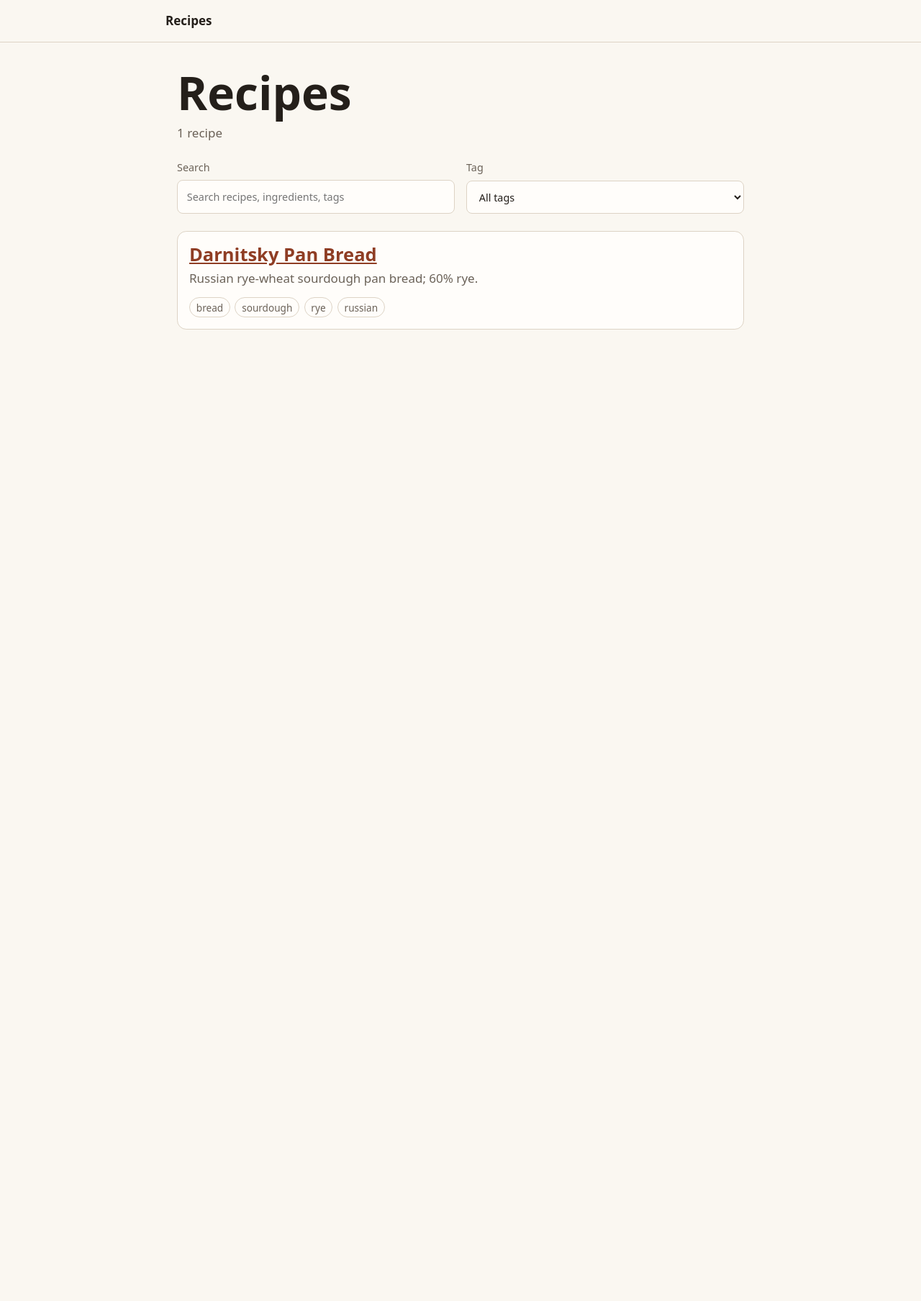
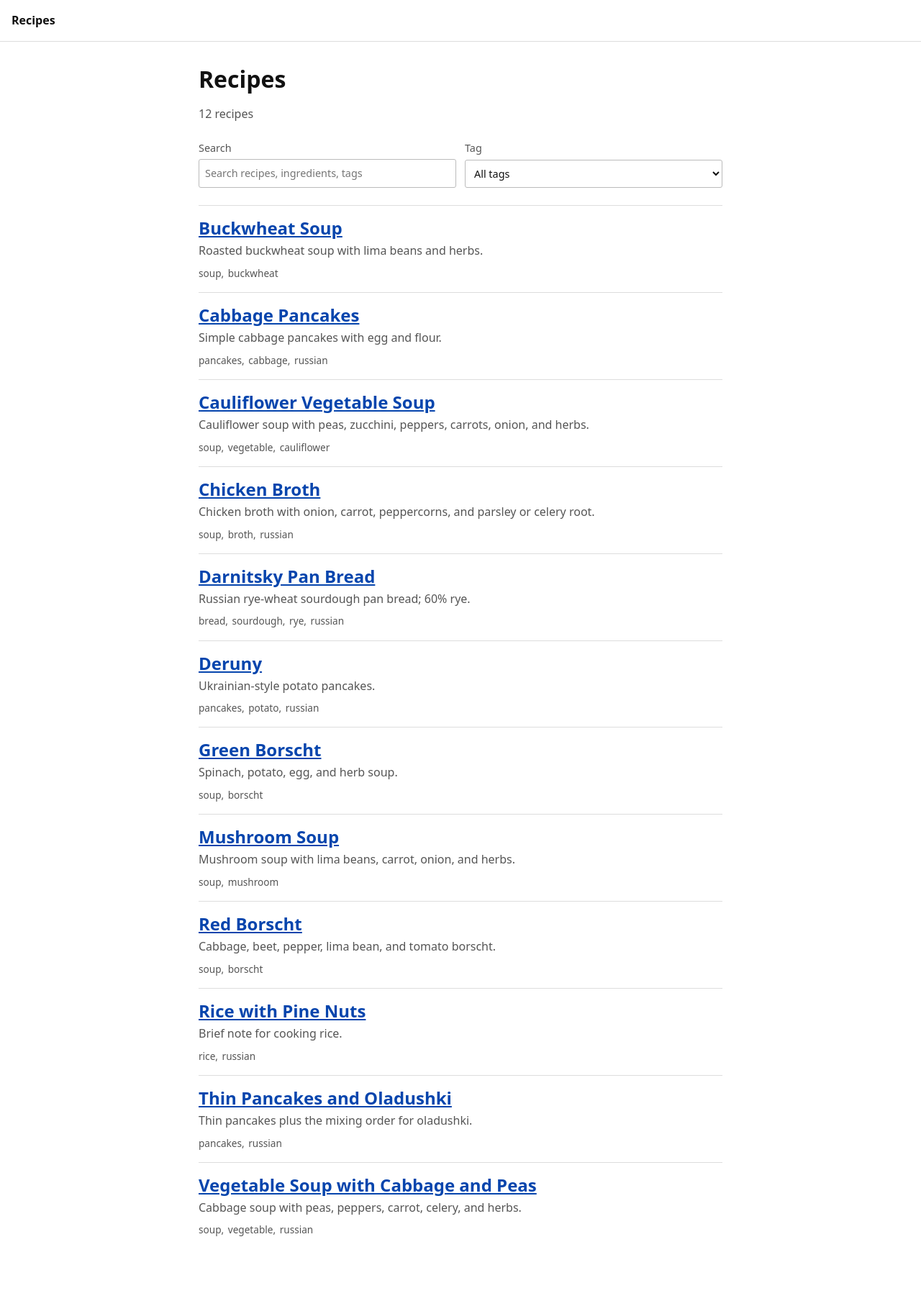
Before and after one commit to simon-parker/recipes, a Jekyll site: the page built from index.html, in a window 1280 px wide. Shown: the whole page at 72% size. Built offline with Jekyll 4.4.1, drawn with Linux system fonts in a browser that asks for light colours; before the commit the page ends 900 px from its top, so only the background shows below that.

Commit message:
Add Drive recipes and language toggle

```diff
--- /dev/null
+++ b/_recipes/buckwheat-soup.md
@@ -0,0 +1,28 @@
+---
+title: Buckwheat Soup
+description: Roasted buckwheat soup with lima beans and herbs.
+tags:
+  - soup
+  - buckwheat
+source: https://docs.google.com/document/d/15b2WoQIWpv6JxKAgbKfmfD4KqxnPsUaAn2f7pXN0BVc/edit
+---
+
+## Ingredients
+
+- 1/2 cup roasted buckwheat groats
+- 2 containers frozen lima beans
+- 1 medium onion
+- 1 medium carrot
+- Vegetable flavor cubes, or vegetable stock
+- 1 bunch parsley
+- 1 bunch dill
+
+## Recipe
+
+1. Fill a pot with water, or vegetable stock, and set over high heat.
+2. Cook buckwheat until almost done.
+3. When the pot is near boiling, add lima beans and cooked buckwheat.
+4. Sauté onions and carrots.
+5. Once the pot boils, add the sautéed vegetables and flavor cubes, if using.
+6. Cover, reduce heat to low, and cook 15–20 minutes.
+7. Turn off the heat and add parsley and dill.
--- /dev/null
+++ b/_recipes/cabbage-pancakes.md
@@ -0,0 +1,48 @@
+---
+title: Cabbage Pancakes
+description: Simple cabbage pancakes with egg and flour.
+tags:
+  - pancakes
+  - cabbage
+  - russian
+source: https://docs.google.com/document/d/1Q66IGvkgBa4eOFZYO1Z6dAVfIkgdF1cwfE15BcSIsD8/edit
+languages:
+  - code: en
+    label: English
+  - code: ru
+    label: Русский
+---
+
+<section data-language="en" markdown="1">
+
+## Ingredients
+
+- Cabbage, thinly sliced
+- Salt
+- 1–2 eggs
+- Pepper
+- Flour, enough to thicken
+
+## Recipe
+
+1. Thinly slice cabbage.
+2. Add salt and mix.
+3. Add eggs and pepper; mix.
+4. Add flour until thick enough.
+5. Fry as pancakes.
+
+</section>
+
+<section data-language="ru" markdown="1" hidden>
+
+## Оригинал
+
+Тонко нарезать капусту
+Добавить соли
+Смешать
+1-2 яйца
+Добавить перец
+Смешать
+Муку гля густоты
+
+</section>
--- /dev/null
+++ b/_recipes/cauliflower-vegetable-soup.md
@@ -0,0 +1,40 @@
+---
+title: Cauliflower Vegetable Soup
+description: Cauliflower soup with peas, zucchini, peppers, carrots, onion, and herbs.
+tags:
+  - soup
+  - vegetable
+  - cauliflower
+source: https://docs.google.com/document/d/1U2DHpw9P4D2oJMSiqu8RjpR0tVBL04hcpLntWSMzzc0/edit
+---
+
+## Ingredients
+
+- 2/3 head cauliflower
+- 1 1/2 bags frozen green peas
+- 1 zucchini
+- 2 bell peppers, any color
+- 2 medium carrots
+- 1 onion
+- Parsley and dill
+- 1 chicken flavor cube
+- Olive oil
+- Salt
+
+## Recipe
+
+1. Fill a large bowl with water to collect vegetables.
+2. Discard cauliflower leaves, cut cauliflower into medium pieces, and add to the bowl.
+3. Peel and cut zucchini into medium pieces; add to the bowl.
+4. Cut bell peppers into small pieces; add to the bowl.
+5. Finely chop parsley and dill; set aside.
+6. Finely chop onion. Slice carrots thinly.
+7. Add a spoon of olive oil to a skillet over medium heat.
+8. Add onion. Once transparent, add carrots. Stir occasionally.
+9. Add water and the bowl contents to a pot over medium-high heat.
+10. Add crushed chicken flavor cube.
+11. When the pot begins to boil, the carrots should be cooked through and orange color should have spread.
+12. Add skillet contents to the pot, including the oil. Reduce heat to low.
+13. When cauliflower is ready, about 20 minutes, add frozen peas.
+14. Salt to taste.
+15. Add parsley and dill, then turn off the heat.
--- /dev/null
+++ b/_recipes/chicken-broth.md
@@ -0,0 +1,59 @@
+---
+title: Chicken Broth
+description: Chicken broth with onion, carrot, peppercorns, and parsley or celery root.
+tags:
+  - soup
+  - broth
+  - russian
+source: https://docs.google.com/document/d/1OoRbPzMXywps_KP633b8GDTnE0eNntoS4v69eNO7ms0/edit
+languages:
+  - code: en
+    label: English
+  - code: ru
+    label: Русский
+---
+
+<section data-language="en" markdown="1">
+
+## Ingredients
+
+- 5–6 organic chicken legs/feet, or 1/2 chicken
+- 1 large onion
+- Black peppercorns
+- 2 medium carrots
+- Parsley root or celery root, about the size of a small carrot
+- Bouillon cube or salt
+
+## Recipe
+
+1. Soak chicken in cold water. If extra feet have claws, cut them off. Keep fat separate.
+2. Put meat and feet in a pot with fresh water. Bring the first broth to a boil.
+3. Drain, rinse with hot water, and let water drain off.
+4. Bring filtered water to a boil in a large kettle or pot.
+5. Peel/clean onion, carrots, and parsley or celery root.
+6. Pour hot water over the chicken. Keep the lid slightly open throughout cooking.
+7. Skim foam as it forms. When foam stops forming, add vegetables in pieces.
+8. When it reaches a boil, reduce to low and simmer partly covered for at least 1 hour.
+9. Add bouillon cube or salt.
+
+</section>
+
+<section data-language="ru" markdown="1" hidden>
+
+## БУЛЬОН
+
+Курица: 5-6 ножик (органические) или пол курицы
+
+Мыть:
+Держать в холодной воде. Если есть когти на дополнительных лапок, срезать. Жир держать отдельно. Мясо и ножки в кастрюлю с новой водой, довести первый бульон до кипения. Слить, промывать горячей водой, дать воде стечь.
+
+В большой чайник или кастрюлю, фильтрованную воду до кипения.
+
+Овощи:
+*Лук (1 большое), *чёрный перец, зёрнами, морковка (2 средних), петрушка или корень сельдерея (по размеру не большой морковки). Прочистить.
+
+Бульон:
+Всегда с хотя немного открытым верхом.
+Заливать горячей водой. Снимать шум, когда образуется. Когда шум прекращается, добавить овощи кусочками. Когда до кипения, на маленький огонь, полуоткрытой на час (минимум). Дать кубик или сол.
+
+</section>
--- /dev/null
+++ b/_recipes/deruny.md
@@ -0,0 +1,44 @@
+---
+title: Deruny
+description: Ukrainian-style potato pancakes.
+tags:
+  - pancakes
+  - potato
+  - russian
+source: https://docs.google.com/document/d/1lvvslp8w78HGmb6l64pkcQVta-rneNVb3J-h4PHzVFs/edit
+languages:
+  - code: en
+    label: English
+  - code: ru
+    label: Русский
+---
+
+<section data-language="en" markdown="1">
+
+## Ingredients
+
+- Potatoes
+- 1/2 onion
+- 1 egg
+- Flour, enough for thick sour cream consistency
+- Oil for frying
+
+## Recipe
+
+1. Grate potatoes and onion.
+2. Add egg and mix.
+3. Add flour until the mixture is like thick sour cream.
+4. Fry in oil. Cover so the top sets.
+
+</section>
+
+<section data-language="ru" markdown="1" hidden>
+
+## Оригинал
+
+Картошка, пол лука: натереть.
+Добавить яйцо, размешать.
+Добавить муку до консистенции густой сметаны.
+Жарить на олия. Накрывать чтобы схватилась сверху.
+
+</section>
--- /dev/null
+++ b/_recipes/green-borscht.md
@@ -0,0 +1,34 @@
+---
+title: Green Borscht
+description: Spinach, potato, egg, and herb soup.
+tags:
+  - soup
+  - borscht
+source: https://docs.google.com/document/d/1Uw236gSMqbswCr55EvhiCHtIXB_uIWJ7PZZsFA9mBqc/edit
+---
+
+## Ingredients
+
+- 1 bunch spinach
+- 2 medium long potatoes
+- Parsley and dill, a handful
+- 1 medium carrot
+- 2 small onions, or 1 medium onion
+- 1 lemon
+- 3 eggs
+- Olive oil
+- Salt
+- 2 flavor cubes
+
+## Recipe
+
+1. Hard-boil the eggs. Cool in cold water, peel, and chop finely.
+2. Remove spinach stems and wash thoroughly.
+3. Fill a soup pot halfway with water. Add cut potatoes and set over medium heat.
+4. Chop parsley and dill finely.
+5. Chop onions finely. Peel and finely slice carrot.
+6. Warm a pan, add 1 tablespoon olive oil and onions. When transparent, add carrots and sauté until the carrots release color.
+7. When potatoes boil, skim foam, add the pan contents, and lower the heat.
+8. Add flavor cubes.
+9. After a few minutes, add lemon juice, eggs, spinach, parsley, and dill.
+10. Turn off the heat.
--- /dev/null
+++ b/_recipes/mushroom-soup.md
@@ -0,0 +1,37 @@
+---
+title: Mushroom Soup
+description: Mushroom soup with lima beans, carrot, onion, and herbs.
+tags:
+  - soup
+  - mushroom
+source: https://docs.google.com/document/d/1I1c0p2p-KqR3lbcBfC8AZ4592KCVojycBrdf0XSIM14/edit
+---
+
+## Ingredients
+
+- 300 g frozen white mushrooms
+- 2 containers baby bella mushrooms
+- 2 containers lima beans
+- 1 large carrot
+- 1 large onion
+- 1 mushroom flavor cube, Telma
+- Olive oil
+- Salt
+- Parsley and dill
+
+## Recipe
+
+1. Rinse white mushrooms thoroughly and add to a pot.
+2. Fill pot a little more than halfway with water.
+3. Bring to a boil over high heat, then reduce to low. Skim foam whenever it forms.
+4. Wash baby bella mushrooms, trim stems and imperfections, slice, wash again, and add to the pot.
+5. Dice onion. Peel carrot and cut into small pieces.
+6. Add crushed mushroom flavor cube to the pot.
+7. In a medium-large pan over medium heat, add olive oil and onion. Stir occasionally.
+8. Wash lima beans and add them to the pot.
+9. Add carrots to the pan a few minutes after the onions. Continue stirring occasionally.
+10. Salt the soup as needed.
+11. Once carrot is soft and bright, add pan contents to the soup. Rinse the pan with water or stock and add that to the pot.
+12. Simmer on low 15–20 minutes.
+13. Turn off the heat and add parsley or dill.
+14. Let sit for a few hours, then refrigerate.
--- /dev/null
+++ b/_recipes/red-borscht.md
@@ -0,0 +1,42 @@
+---
+title: Red Borscht
+description: Cabbage, beet, pepper, lima bean, and tomato borscht.
+tags:
+  - soup
+  - borscht
+source: https://docs.google.com/document/d/1pAIegvkyKueMdDvfb8xak_ORT_Rjm2DgSnyN8a1hrMg/edit
+---
+
+## Ingredients
+
+- 1/2 head cabbage
+- 1 onion
+- 1 good beet root; buy 2 as backup
+- 1 1/2 red peppers
+- 1 1/2 containers frozen baby lima beans
+- 1 large carrot, or 2–3 smaller carrots
+- 1/2 container Sclafani crushed tomatoes
+- Beef soup flavor cubes
+- Sunflower oil
+- Salt and sugar
+- 1 celery root, optional
+- 1 jalapeño pepper, optional
+
+## Recipe
+
+1. Add chopped red peppers, thinly sliced cabbage, lima beans, sliced jalapeño, and enough water to almost cover to a pot. Leave room for the remaining ingredients.
+2. Cover and set over high heat.
+3. In a skillet over medium heat, add 2 tablespoons sunflower oil, sliced onion, thinly sliced carrot, and sliced celery root. Stir occasionally.
+4. Peel beet and discard imperfect or light areas.
+5. When the pot is ready to boil, add beef soup flavor cubes.
+6. Add crushed tomatoes to the skillet.
+7. Grate the beet.
+8. When the pot boils, reduce to low.
+9. When orange-red fat appears in the skillet, add skillet contents to the pot.
+10. Wash the skillet, add 1 teaspoon oil, and return to medium heat.
+11. Add grated beet and 1 teaspoon sugar to the skillet.
+12. Once beet is soft, add juice from less than 1/2 lemon or lime.
+13. Salt the pot to taste and keep it at a low boil.
+14. Add beets to the pot. Rinse remaining oil and beets from the skillet with broth and add to the pot.
+15. Cover the pot and turn off heat; it will continue cooking.
+16. Add remaining beet before refrigerating several hours later to improve color.
--- /dev/null
+++ b/_recipes/rice-with-pine-nuts.md
@@ -0,0 +1,29 @@
+---
+title: Rice with Pine Nuts
+description: Brief note for cooking rice.
+tags:
+  - rice
+  - russian
+source: https://docs.google.com/document/d/1dtf3xyb1gIcxEL3TJlyKTc5okMAs-5iUl_RizA-ZjEA/edit
+languages:
+  - code: en
+    label: English
+  - code: ru
+    label: Русский
+---
+
+<section data-language="en" markdown="1">
+
+## Recipe
+
+Rinse rice well. Put a little water in a pot. Cover and bring to a boil.
+
+</section>
+
+<section data-language="ru" markdown="1" hidden>
+
+## Оригинал
+
+Рис, хорошо промыть, не много воды в кастрюлю. С крышкой, до кипения.
+
+</section>
--- /dev/null
+++ b/_recipes/thin-pancakes-and-oladushki.md
@@ -0,0 +1,59 @@
+---
+title: Thin Pancakes and Oladushki
+description: Thin pancakes plus the mixing order for oladushki.
+tags:
+  - pancakes
+  - russian
+source: https://docs.google.com/document/d/1n6tCQaE8nZuBeY4co3mUPUxhlPEYjjPA3rah-4wn1uk/edit
+languages:
+  - code: en
+    label: English
+  - code: ru
+    label: Русский
+---
+
+<section data-language="en" markdown="1">
+
+## Thin pancakes
+
+### Ingredients
+
+- 2 eggs
+- Pinch of salt
+- Milk
+- Sugar
+- 3 large spoons sifted flour
+- Oil or margarine for the pan
+
+### Recipe
+
+1. Beat eggs with a little salt.
+2. Add about 1/3 of the milk and sugar; mix.
+3. Add sifted flour and mix to the texture of thick sour cream.
+4. Add more milk until the batter is like thin sour cream.
+5. Fry in oil or margarine over high heat. Do not move the pancake immediately after flipping.
+
+## Oladushki
+
+Mix in this order: 2 eggs, salt, sugar, kefir, then flour and baking powder mixed separately. The batter should be like thick sour cream.
+
+</section>
+
+<section data-language="ru" markdown="1" hidden>
+
+## Тонкие блинчики
+
+2 яйца разбивать
+Чуть соли
+Разбевать
+Добавить ⅓ молоко, сахар; мешать.
+Мука, просеивания: 3 большие ложки. Размешать. Лучше разбивается с добавкой муки. (До густой сметаны)
+Добавить молоко до редкой сметаны.
+
+На сковороду олия/маргарин. На большом огне. Не трогать сразу после того как их перевернуть.
+
+## Оладушки
+
+Порядок: два яйца, соль, сахар, кефир, отдельно мука и разрыхлитель, всё смешать до густой сметаны.
+
+</section>
--- /dev/null
+++ b/_recipes/vegetable-soup-with-cabbage-and-peas.md
@@ -0,0 +1,55 @@
+---
+title: Vegetable Soup with Cabbage and Peas
+description: Cabbage soup with peas, peppers, carrot, celery, and herbs.
+tags:
+  - soup
+  - vegetable
+  - russian
+source: https://docs.google.com/document/d/1Bhz5dAmLSjH9Ycse7owQq8VfrxFK7SbpMlWgykwbTuE/edit
+languages:
+  - code: en
+    label: English
+  - code: ru
+    label: Русский
+---
+
+<section data-language="en" markdown="1">
+
+## Ingredients
+
+- 1 medium onion
+- 1 medium carrot
+- 1 celery stalk
+- 2–3 Italian peppers
+- 1/2 head young cabbage
+- Herbs
+- 1 1/2 boxes sweet peas
+- Salt
+
+## Recipe
+
+1. Chop onion, carrot, celery, peppers, cabbage, and herbs.
+2. Put cabbage in a pot. Cover with warm or hot water and bring to a gentle boil.
+3. In a skillet, sauté onion, carrot, and celery.
+4. When the water boils, add peppers and return to a boil.
+5. Add the sautéed vegetables and salt. Stir.
+6. Cover and cook 5–7 minutes over low heat.
+7. Add sweet peas and turn off the heat.
+
+</section>
+
+<section data-language="ru" markdown="1" hidden>
+
+## С капустой и горохом
+
+1 лук, средний; 1 морковь, средняя; 1 стебель сельдерея; 2-3 Итальянских перцов; ½ голову молодой капусты; зелень. Нарезать.
+
+Капусту в кастрюлю. Залить тёплой/горячей водой чтобы накрыть, довести до лёгкого кипения.
+
+В сковороде: зажарка из лука, моркови и сельдерея.
+
+Когда закипает вода, добавляется перец, ждать до кипения. Добавить зажарку. Добавить соли. Мешать. Накрыть; 5-7 мин на маленьком огне.
+
+Добавить 1½ коробок сладкого гороха, выключить огонь.
+
+</section>
--- a/assets/styles.css
+++ b/assets/styles.css
@@ -1,93 +1,101 @@
-:root {
-  color-scheme: light dark;
-  --bg: #faf7f1;
-  --text: #241f1a;
-  --muted: #6b6258;
-  --card: #fffdfa;
-  --border: #ddd3c5;
-  --accent: #8f3d24;
+* {
+  box-sizing: border-box;
 }
-
-@media (prefers-color-scheme: dark) {
-  :root {
-    --bg: #181512;
-    --text: #f3eee7;
-    --muted: #b9ad9f;
-    --card: #211d19;
-    --border: #40372f;
-    --accent: #e58a67;
-  }
-}
-
-* { box-sizing: border-box; }
 
 body {
   margin: 0;
-  background: var(--bg);
-  color: var(--text);
-  font: 17px/1.55 system-ui, -apple-system, BlinkMacSystemFont, "Segoe UI", sans-serif;
+  background: #fff;
+  color: #111;
+  font: 16px/1.55 system-ui, -apple-system, BlinkMacSystemFont, "Segoe UI", sans-serif;
 }
 
 .site-header {
-  border-bottom: 1px solid var(--border);
-  padding: 1rem max(1rem, calc((100vw - 820px) / 2));
+  border-bottom: 1px solid #ddd;
+  padding: 1rem;
 }
 
 .site-title {
-  color: var(--text);
+  color: #111;
   font-weight: 700;
   text-decoration: none;
 }
 
 .container {
-  max-width: 820px;
+  max-width: 760px;
   margin: 0 auto;
   padding: 2rem 1rem 4rem;
 }
 
-.hero {
-  margin-bottom: 1.5rem;
-}
-
 h1, h2, h3 {
-  line-height: 1.2;
+  line-height: 1.25;
 }
 
 h1 {
-  font-size: clamp(2rem, 8vw, 4rem);
+  font-size: 2rem;
   margin: 0 0 .25rem;
 }
 
 h2 {
-  margin: 0 0 .35rem;
+  margin: 0 0 .25rem;
 }
 
 a {
-  color: var(--accent);
+  color: #0645ad;
+}
+
+.hero,
+.filters,
+.recipe-list,
+.back,
+.language-toggle {
+  margin-bottom: 1.5rem;
+}
+
+.hero p,
+.recipe-card p,
+.description,
+.no-results,
+label,
+.tags {
+  color: #555;
 }
 
 .filters {
   display: grid;
-  gap: 1rem;
+  gap: .75rem;
   grid-template-columns: repeat(auto-fit, minmax(220px, 1fr));
-  margin: 1.5rem 0;
 }
 
 label {
   display: grid;
-  gap: .35rem;
-  color: var(--muted);
+  gap: .25rem;
   font-size: .9rem;
 }
 
-input, select {
+input,
+select,
+button {
+  border: 1px solid #bbb;
+  border-radius: 3px;
+  background: #fff;
+  color: #111;
+  font: inherit;
+  padding: .5rem;
+}
+
+input,
+select {
   width: 100%;
-  border: 1px solid var(--border);
-  border-radius: .5rem;
-  background: var(--card);
-  color: var(--text);
-  font: inherit;
-  padding: .7rem .8rem;
+}
+
+button:disabled {
+  background: #eee;
+}
+
+.language-toggle {
+  display: flex;
+  gap: .5rem;
+  margin-top: 1rem;
 }
 
 .recipe-list {
@@ -96,50 +104,34 @@ input, select {
 }
 
 .recipe-card {
-  border: 1px solid var(--border);
-  border-radius: .8rem;
-  background: var(--card);
-  padding: 1rem;
+  border-top: 1px solid #ddd;
+  padding-top: 1rem;
 }
 
-.recipe-card p,
-.description,
-.hero p {
-  color: var(--muted);
+.recipe-card p {
   margin: 0;
 }
 
 .tags {
   display: flex;
   flex-wrap: wrap;
-  gap: .4rem;
+  gap: .35rem;
   list-style: none;
-  margin: .8rem 0 0;
+  margin: .5rem 0 0;
   padding: 0;
+  font-size: .85rem;
 }
 
-.tags li {
-  border: 1px solid var(--border);
-  border-radius: 999px;
-  color: var(--muted);
-  font-size: .85rem;
-  padding: .15rem .55rem;
-}
-
-.back {
-  margin-bottom: 1rem;
+.tags li:not(:last-child)::after {
+  content: ",";
 }
 
 .recipe h2 {
-  border-top: 1px solid var(--border);
+  border-top: 1px solid #ddd;
   margin-top: 2rem;
-  padding-top: 1.25rem;
+  padding-top: 1rem;
 }
 
 .recipe li + li {
   margin-top: .25rem;
 }
-
-.no-results {
-  color: var(--muted);
-}
```
Also changed, not shown: _layouts/recipe.html (+35 -0 lines), _recipes/darnitsky-pan-bread.md (+48 -1 lines).
